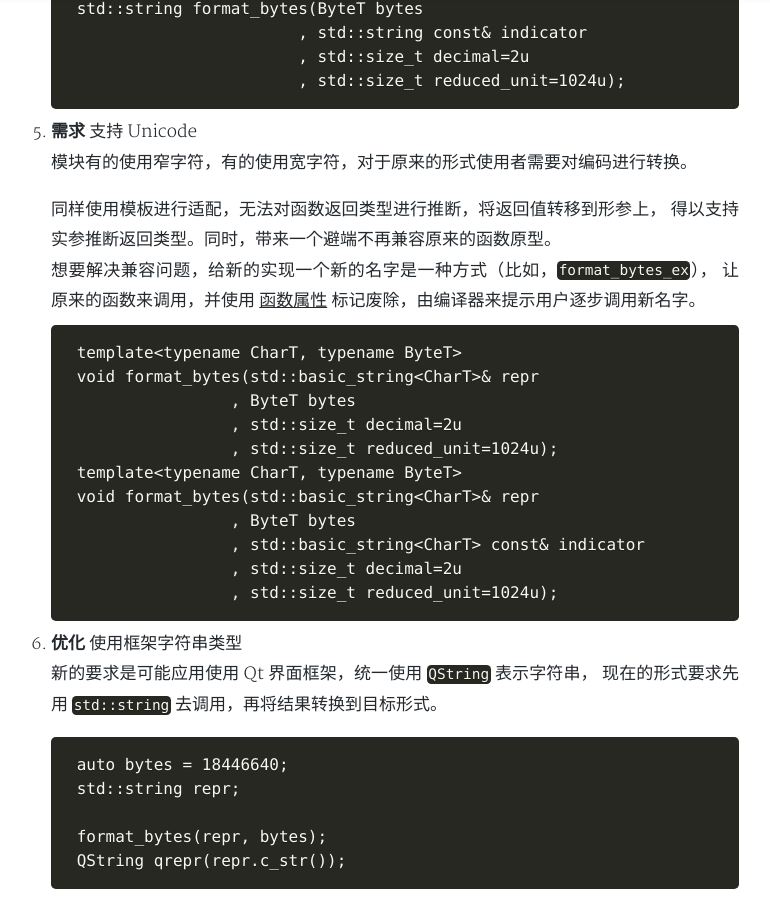
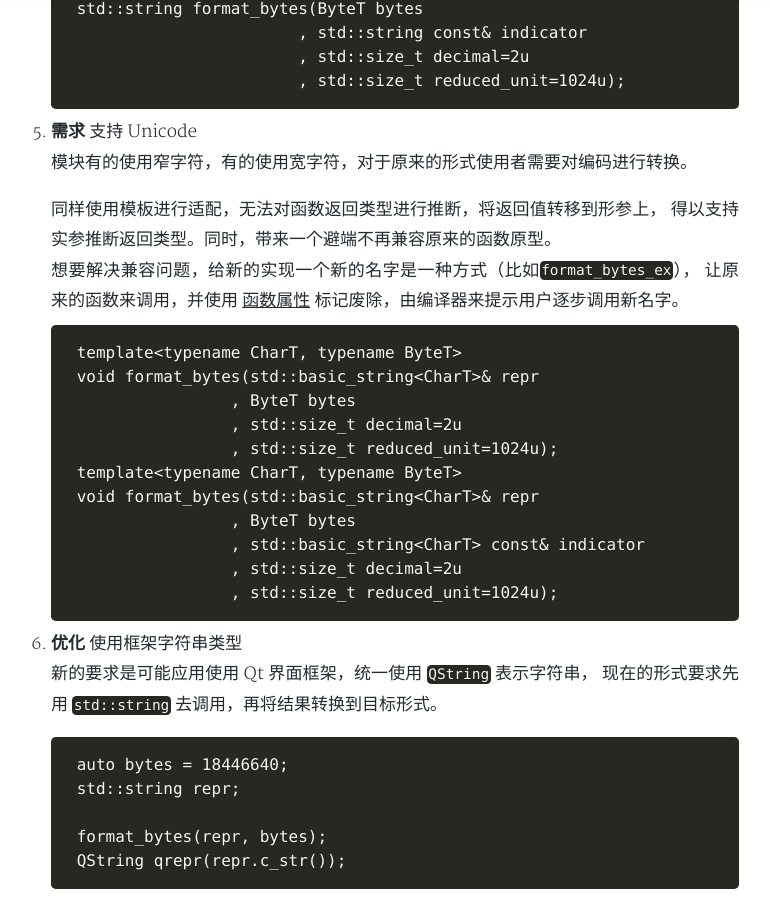
Before and after one commit to yanminhui/yanminhui.github.io, a Jekyll site: the page built from _posts/githubs/2019-03-19-format_bytes.md, in a window 1280 px wide and 900 px high, scrolled down 3310 px. Shown: the whole window, without its empty margins (261-1031 px from the left). Built offline with Jekyll 4.4.1, drawn with Linux system fonts in a browser that asks for light colours; nearby versions of some CDN libraries; a style sheet for code colours, icons or effects is not loaded.

````diff
--- a/_posts/githubs/2019-03-19-format_bytes.md
+++ b/_posts/githubs/2019-03-19-format_bytes.md
@@ -143,7 +143,7 @@ format_bytes(s, 18446640
     同样使用模板进行适配，无法对函数返回类型进行推断，将返回值转移到形参上，
     得以支持实参推断返回类型。同时，带来一个避端不再兼容原来的函数原型。
 
-    想要解决兼容问题，给新的实现一个新的名字是一种方式（比如，`format_bytes_ex`），
+    想要解决兼容问题，给新的实现一个新的名字是一种方式（比如`format_bytes_ex`），
     让原来的函数来调用，并使用 [函数属性][1] 标记废除，由编译器来提示用户逐步调用新名字。
 
     ```.cpp
````
